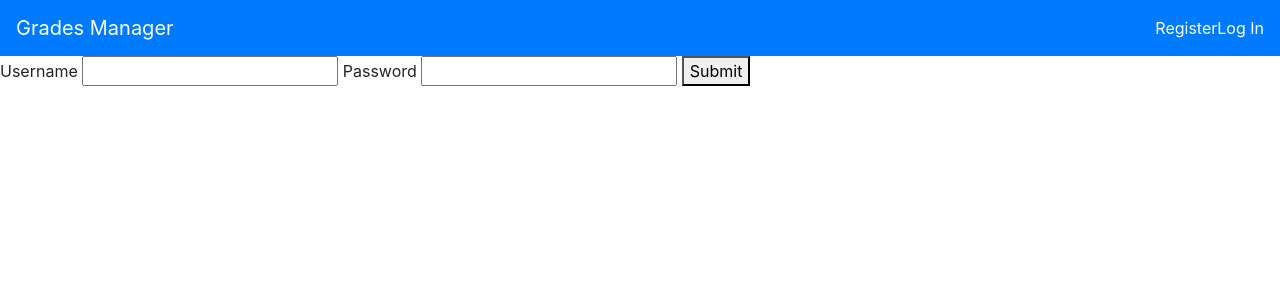
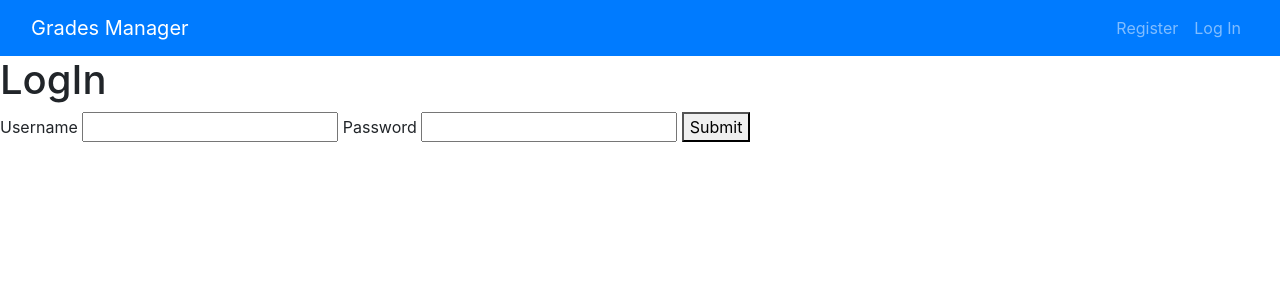
Before and after one commit to kalind789/grades-manager, a Flask app: page /auth/login in a window 1280 px wide. Shown: the top 300 px of the page. Run offline with Flask 3, Linux system fonts and the light colour scheme; some libraries are stand-ins or nearby versions.

Commit message:
Added the dashboard, including the card for each class. Need to make the cards a lot better and make it have actual functionality.

```diff
--- a/app/__init__.py
+++ b/app/__init__.py
@@ -34,4 +34,7 @@ def create_app(test_config=None):
     def index():
         return render_template('index.html')
 
+    from . import dashboard
+    app.register_blueprint(dashboard.bp)
+
     return app
--- a/app/auth.py
+++ b/app/auth.py
@@ -60,7 +60,41 @@ def login():
         if error is None:
             session.clear()
             session['user_id'] = user['id']
-            return redirect(url_for('app.dashboard'))
+            return redirect(url_for('dashboard.dashboard'))
 
         flash(error)
     return render_template('auth/login.html')
+
+@bp.before_app_request
+def load_logged_in_user():
+    """
+        Registers a view to run before the view function, no matter what url is requested.
+        Checks if the user_id is stored in the session, and then get's all of that user's data.
+    """
+    user_id = session.get('user_id')
+
+    if user_id is None:
+        g.user = None
+    else:
+        g.user = get_db().execute(
+            'SELECT * FROM user WHERE id = ?', (user_id,)
+        ).fetchone()
+
+@bp.route('/logout')
+def logout():
+    session.clear()
+    return redirect(url_for('index'))
+
+# Require authenticaiton in other views
+def login_required(view):
+    @functools.wraps(view)
+    def wrapped_view(**kwargs):
+        """
+            Checks if a user is laoded, if not, it takes you back to the login page.
+        """
+        if g.user is None:
+            return redirect(url_for('auth.login'))
+
+        return view(**kwargs)
+
+    return wrapped_view
--- a/app/db.py
+++ b/app/db.py
@@ -46,6 +46,20 @@ def init_db_command():
     init_db()
     click.echo("Intialized the database")
 
+@click.command('add-class')
+def add_class_command():
+    db = get_db()
+    db.execute(
+        """
+            INSERT INTO class (class_name, class_code, student_id)
+            VALUES (?, ?, ?)
+        """,
+        ('Intro to Computer Science', 'CSC 171', 1)
+    )
+    db.commit()
+    click.echo('Added class!')
+
 def init_app(app):
     app.teardown_appcontext(close_db)
     app.cli.add_command(init_db_command)
+    app.cli.add_command(add_class_command)
--- a/app/templates/auth/login.html
+++ b/app/templates/auth/login.html
@@ -1,10 +1,13 @@
 {% extends 'base.html' %}
 
+{% block header %}
+    <h1>{% block title %}LogIn{% endblock %}</h1>
+{% endblock %}
 {% block content %}
     <div class="form-container">
         <form method="POST" class="registration">
             <label for="username">Username</label>
-            <input type="text">
+            <input type="text" id="username" name="username">
             <label for="password">Password</label>
             <input type="password" id="password" name="password">
             <button type="submit" value="Log In">Submit</button>
--- a/app/templates/auth/register.html
+++ b/app/templates/auth/register.html
@@ -1,4 +1,8 @@
 {% extends 'base.html' %}
+
+{% block header %}
+    <h1>{% block title %}LogIn{% endblock %}</h1>
+{% endblock %}
 
 {% block content %}
     <div class="form-container">
--- a/app/templates/base.html
+++ b/app/templates/base.html
@@ -6,38 +6,46 @@
 
     <link href="https://stackpath.bootstrapcdn.com/bootstrap/4.5.2/css/bootstrap.min.css" rel="stylesheet">
     <link rel="stylesheet" href="{{ url_for('static', filename='css/styles.css') }}">
-    <link rel="stylesheet" href="{{ url_for('static', filename='css/auth.css') }}">
-
     {% block head %}{% endblock %}
 </head>
 <body>
-    <nav class="navbar navbar-dark bg-primary">
+    <nav class="navbar navbar-expand-lg navbar-dark bg-primary">
+        <div class="container-fluid">
+            <a class="navbar-brand" href="{{ url_for('dashboard.dashboard') if g.user else url_for('index') }}">Grades Manager</a>
+            <button class="navbar-toggler" type="button" data-bs-toggle="collapse" data-bs-target="#navbarNav" aria-controls="navbarNav" aria-expanded="false" aria-label="Toggle navigation">
+                <span class="navbar-toggler-icon"></span>
+            </button>
+            <div class="collapse navbar-collapse justify-content-end" id="navbarNav">
+                <ul class="navbar-nav">
                     {% if g.user %}
-            <a class="navbar-brand" href="{{ url_for('dashboard') }}">Grades Manager</a>
-        {% else %}
-            <a class="navbar-brand" href="{{ url_for('index') }}">Grades Manager</a>
-        {% endif %}
-
-        <ul class="navbar-nav flex-row">
-            {% if g.user %}
-                <li class="nav-item me-3">
-                    <a class="nav-link active" href="{{ url_for('auth.logout') }}">LogOut</a>
-                </li>
                         <li class="nav-item">
                             <a class="nav-link disabled" href="#" tabindex="-1" aria-disabled="true">{{ g.user['username'] }}</a>
                         </li>
+                        <li class="nav-item">
+                            <a class="nav-link" href="{{ url_for('auth.logout') }}">Log Out</a>
+                        </li>
                     {% else %}
-                <li class="nav-item me-3">
-                    <a class="nav-link active" href="{{ url_for('auth.register') }}">Register</a>
+                        <li class="nav-item">
+                            <a class="nav-link" href="{{ url_for('auth.register') }}">Register</a>
                         </li>
                         <li class="nav-item">
-                    <a class="nav-link active" href="{{ url_for('auth.login') }}">Log In</a>
+                            <a class="nav-link" href="{{ url_for('auth.login') }}">Log In</a>
                         </li>
                     {% endif %}
                 </ul>
+            </div>
+        </div>
     </nav>
 
+    <section class="content">
+        <header>
+            {% block header %}{% endblock %}
+        </header>
+        {% for message in get_flashed_messages() %}
+            <div class="flash">{{ message }}</div>
+        {% endfor %}
         {% block content %}{% endblock %}
+    </section>
 
     <script src="https://code.jquery.com/jquery-3.5.1.slim.min.js"></script>
     <script src="https://cdn.jsdelivr.net/npm/@popperjs/core@2.5.4/dist/umd/popper.min.js"></script>
```
Also changed, not shown: app/dashboard.py (added, +22 -0 lines), app/templates/dashboard/dashboard.html (added, +22 -0 lines). Lines whose indentation alone changed are shown as unchanged.
